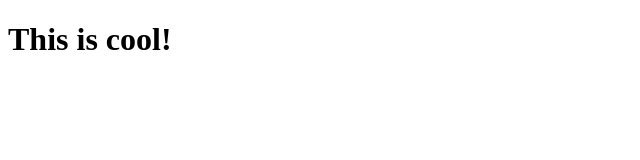
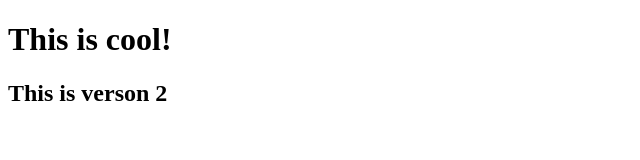
Before and after one commit to Sujanstha10/nepathya079, a plain HTML site: page index.html in a window 1280 px wide. Shown: the whole page, without its empty margins (0-640 px from the left). Drawn offline with Linux system fonts and the light colour scheme.

Commit message:
feat: new version

```diff
--- a/index.html
+++ b/index.html
@@ -7,5 +7,6 @@
 </head>
 <body>
     <h1>This is cool!</h1>
+    <h2>This is verson 2</h2>
 </body>
 </html>
```
